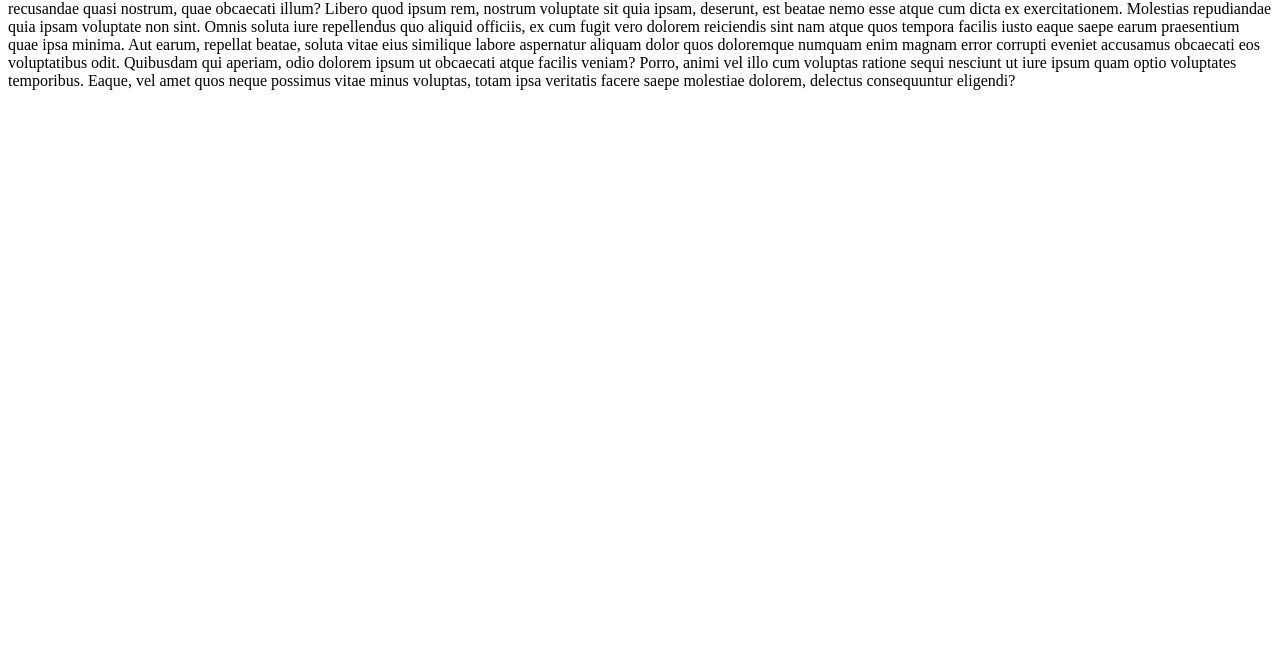
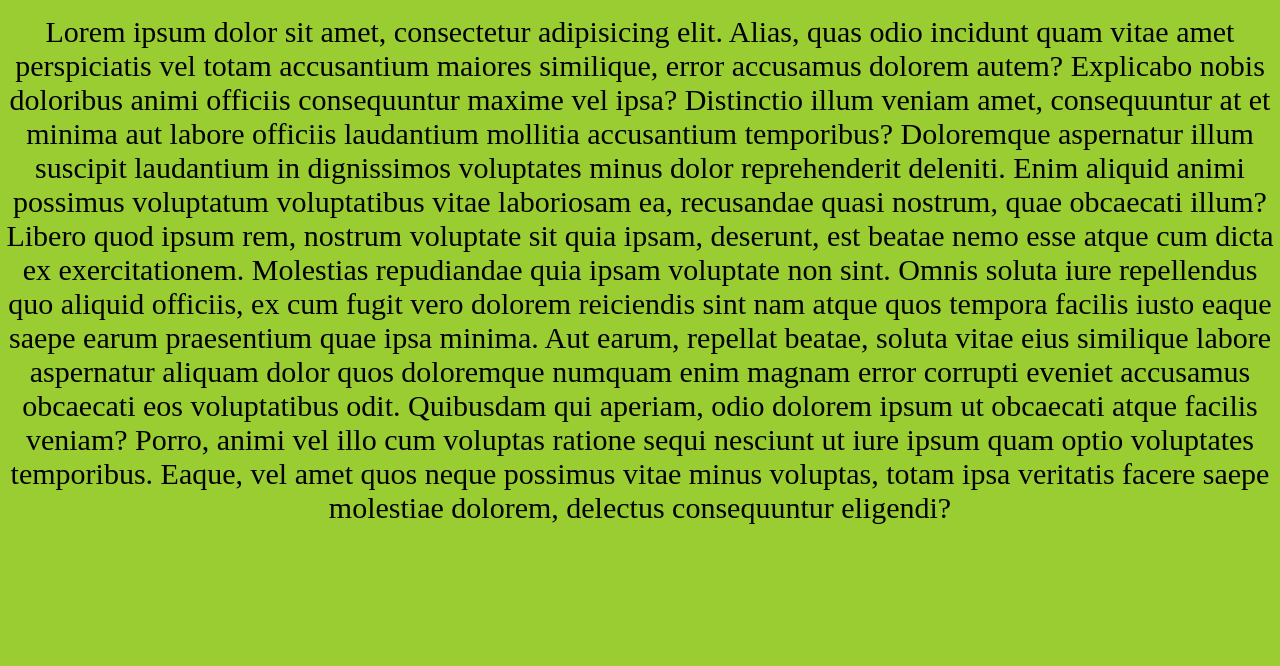
Before and after one commit to RashidMenhas/deploy-github-pages, a plain HTML site: page index.html in a window 1280 px wide. Shown: the part 134-800 px from the top of the page. Drawn offline with Linux system fonts and the light colour scheme.

Commit message:
add styling in the page

```diff
--- a/index.html
+++ b/index.html
@@ -5,6 +5,7 @@
     <meta http-equiv="X-UA-Compatible" content="IE=edge">
     <meta name="viewport" content="width=device-width, initial-scale=1.0">
     <title>Document</title>
+    <link rel="stylesheet" href="style.css">
 </head>
 <body>
     <h1>Deploy github pages</h1>
--- a/style.css
+++ b/style.css
@@ -0,0 +1,7 @@
+body{
+    margin: 0;
+    background: yellowgreen;
+    text-align: center;
+    font-size: 30px;
+
+}
```
